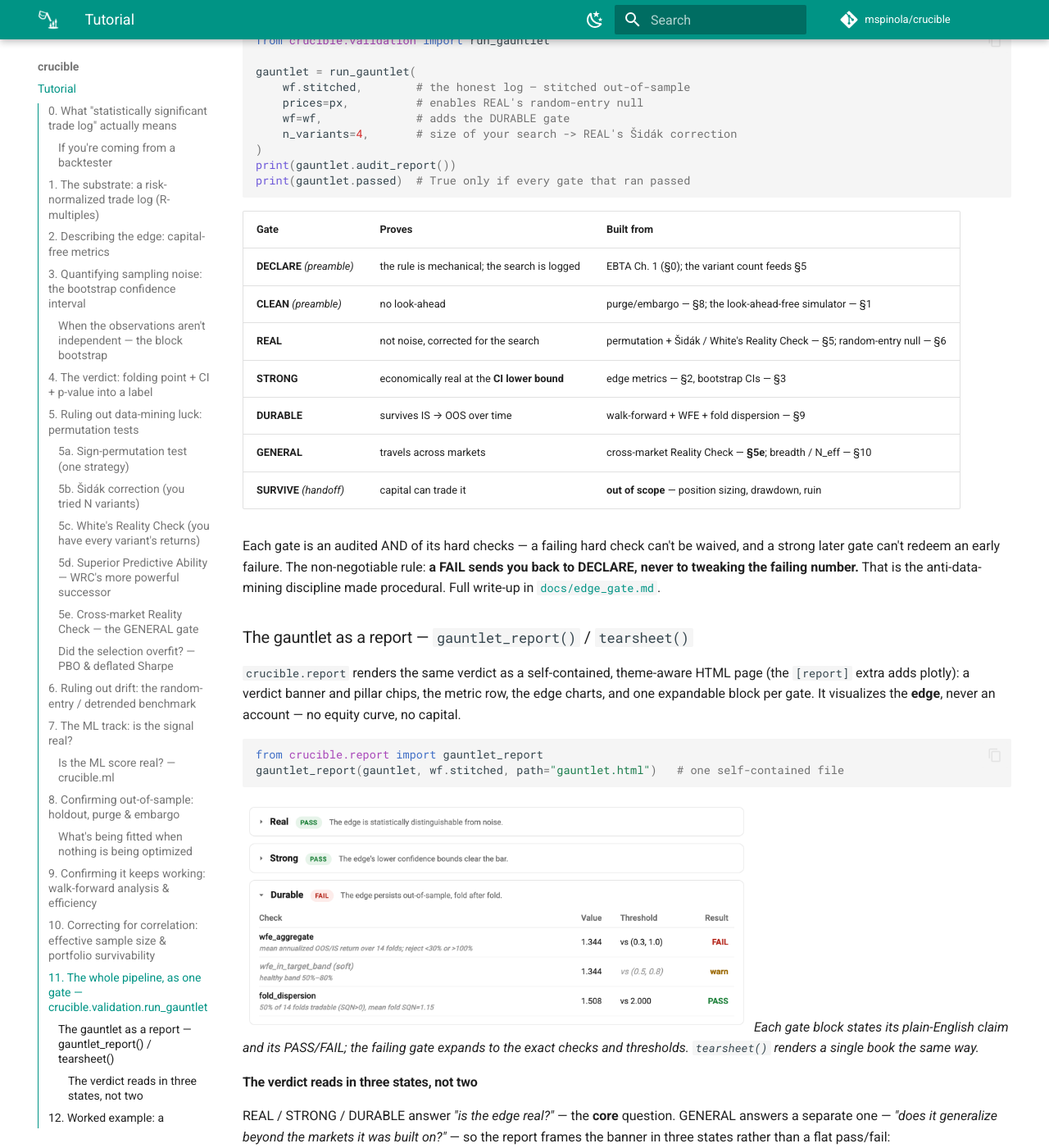
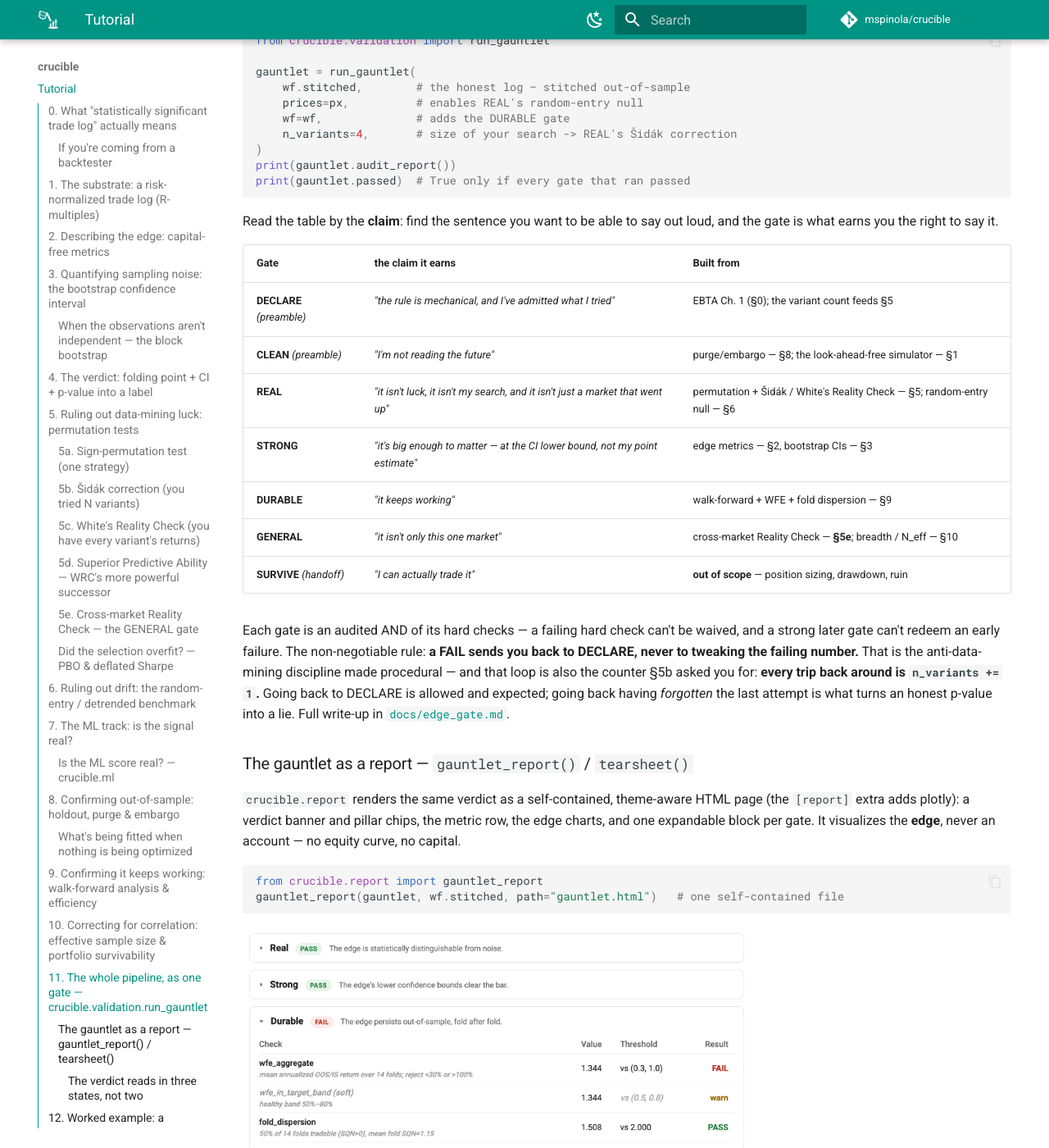
Before and after one commit to mspinola/crucible, an MkDocs documentation site: the page built from docs/index.md, in a window 1280 px wide and 1400 px high, scrolled down 15483 px. Shown: the whole window at 82% size. Built offline with MkDocs 1.6.1 and Material for MkDocs 9.7.7, drawn with Linux system fonts in a browser that asks for light colours; comment, search, counter and statistics services are not loaded.

Commit message:
docs: §11 — put the gate table in the reader's voice, and name the counter
Two small changes to the gauntlet section.

The gate table's "Proves" column spoke in crucible's voice describing
itself ("not noise, corrected for the search"). Reworded into the
sentence the reader actually wants to say out loud ("it isn't luck, it
isn't my search, and it isn't just a market that went up"), which turns
the existing table into the claim -> gate router for free, without adding
a fourth table that rotates the same content.

Also makes the FAIL -> DECLARE rule do double duty: that loop *is* the
trial counter §5b asks for, so every trip back around is n_variants += 1.
Going back is expected; going back having forgotten the last attempt is
what turns an honest p-value into a lie.

Co-Authored-By: Claude Opus 4.8 <noreply@anthropic.com>

````diff
--- a/docs/index.md
+++ b/docs/index.md
@@ -753,20 +753,25 @@ print(gauntlet.audit_report())
 print(gauntlet.passed)  # True only if every gate that ran passed
 ```
 
-| Gate | Proves | Built from |
+Read the table by the **claim**: find the sentence you want to be able to say out loud, and the
+gate is what earns you the right to say it.
+
+| Gate | the claim it earns | Built from |
 |---|---|---|
-| **DECLARE** *(preamble)* | the rule is mechanical; the search is logged | EBTA Ch. 1 (§0); the variant count feeds §5 |
-| **CLEAN** *(preamble)* | no look-ahead | purge/embargo — §8; the look-ahead-free simulator — §1 |
-| **REAL** | not noise, corrected for the search | permutation + Šidák / White's Reality Check — §5; random-entry null — §6 |
-| **STRONG** | economically real at the **CI lower bound** | edge metrics — §2, bootstrap CIs — §3 |
-| **DURABLE** | survives IS → OOS over time | walk-forward + WFE + fold dispersion — §9 |
-| **GENERAL** | travels across markets | cross-market Reality Check — **§5e**; breadth / N_eff — §10 |
-| **SURVIVE** *(handoff)* | capital can trade it | **out of scope** — position sizing, drawdown, ruin |
+| **DECLARE** *(preamble)* | *"the rule is mechanical, and I've admitted what I tried"* | EBTA Ch. 1 (§0); the variant count feeds §5 |
+| **CLEAN** *(preamble)* | *"I'm not reading the future"* | purge/embargo — §8; the look-ahead-free simulator — §1 |
+| **REAL** | *"it isn't luck, it isn't my search, and it isn't just a market that went up"* | permutation + Šidák / White's Reality Check — §5; random-entry null — §6 |
+| **STRONG** | *"it's big enough to matter — at the CI lower bound, not my point estimate"* | edge metrics — §2, bootstrap CIs — §3 |
+| **DURABLE** | *"it keeps working"* | walk-forward + WFE + fold dispersion — §9 |
+| **GENERAL** | *"it isn't only this one market"* | cross-market Reality Check — **§5e**; breadth / N_eff — §10 |
+| **SURVIVE** *(handoff)* | *"I can actually trade it"* | **out of scope** — position sizing, drawdown, ruin |
 
 Each gate is an audited AND of its hard checks — a failing hard check can't be waived, and
 a strong later gate can't redeem an early failure. The non-negotiable rule: **a FAIL sends
 you back to DECLARE, never to tweaking the failing number.** That is the anti-data-mining
-discipline made procedural. Full write-up in
+discipline made procedural — and that loop is also the counter §5b asked you for: **every trip
+back around is `n_variants += 1`.** Going back to DECLARE is allowed and expected; going back
+having *forgotten* the last attempt is what turns an honest p-value into a lie. Full write-up in
 [`docs/edge_gate.md`](edge_gate.md).
 
 ### The gauntlet as a report — `gauntlet_report()` / `tearsheet()`
````
